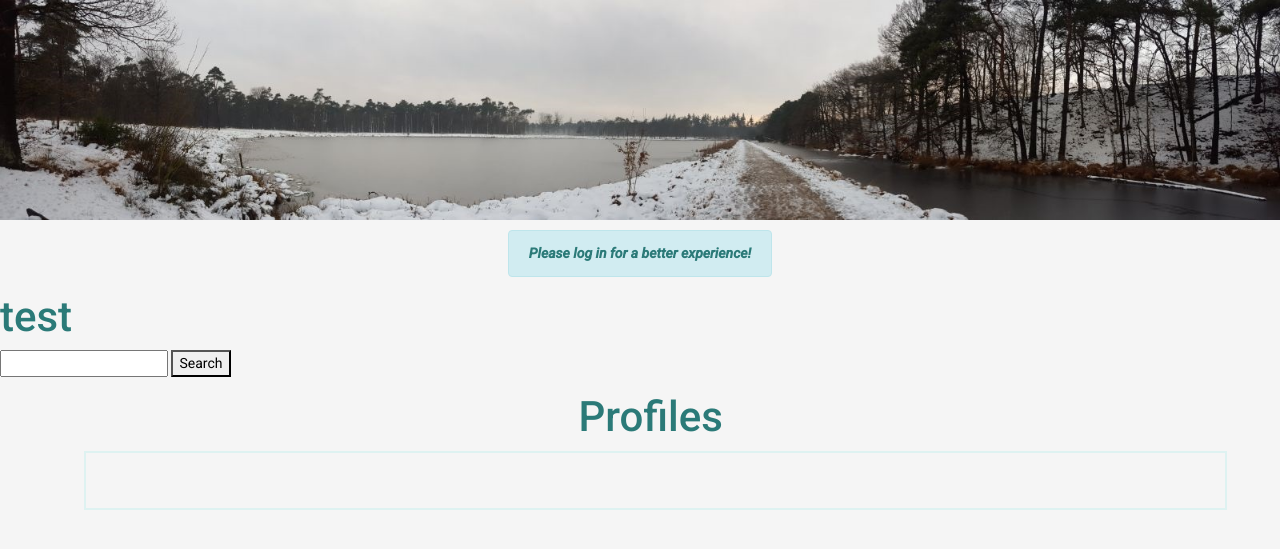
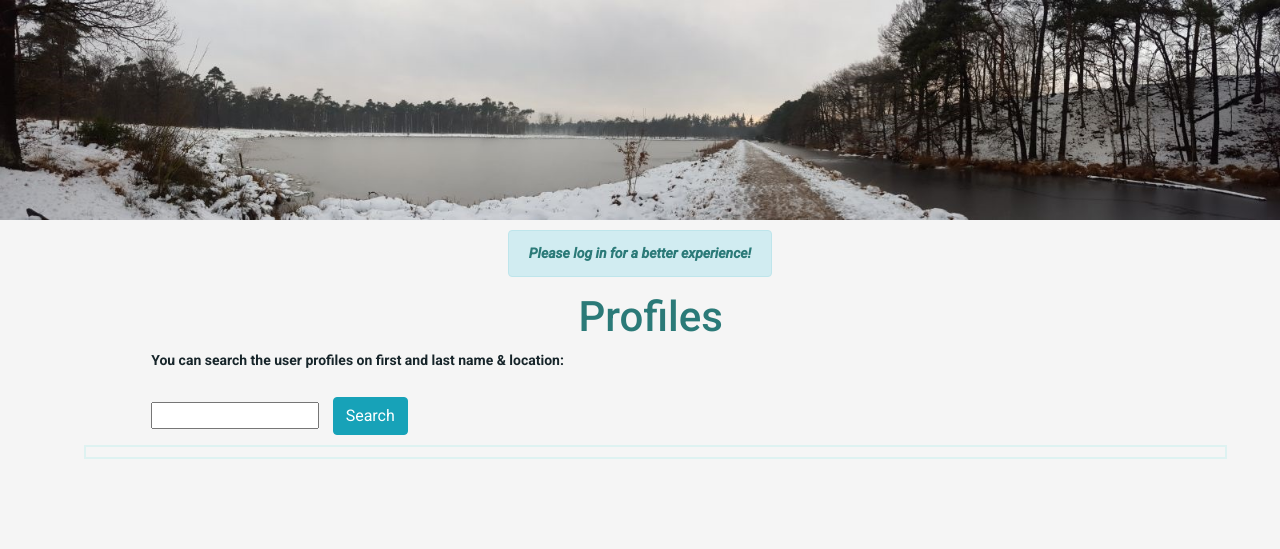
Before and after one commit to RikDuijm/trail-running, a Django app: page /accounts/users/ in a window 1280 px wide. Shown: the part 89-638 px from the top of the page. Run offline with Django 3.2, Linux system fonts and the light colour scheme; some libraries are stand-ins or nearby versions.

Commit message:
improved css and layout seach button in allusers template

```diff
--- a/accounts/templates/allusers.html
+++ b/accounts/templates/allusers.html
@@ -4,18 +4,20 @@
 
 {% block content %}
 
-<h1>test</h1>
-        <div class="display">
-            <form action="{% url 'search_user' %}" method="get">
-                <input type="text" name="q">
-                <button type="search">Search</button>
-            </form>
-        </div>
+    <div class="col-11 inner-content">
+        <h1 class="text-center">Profiles</h1>
+            <div class=" col-12 inner-content">
+                <p><strong>You can search the user profiles on first and last name & location:</strong></p>
+                <form action="{% url 'search_user' %}" method="get">
+                    <input type="text" name="q">
+                    <button type="search" class="btn btn-info post-details-btn" id="search-btn">Search</button>
+                </form>
+            </div>
+            <div class="col-12  discounts feature-text">
 
 
-    <div class="col-11 inner-content">
-        <h1 class="text-center">Profiles</h1>
-            <div class="col-12  discounts feature-text">
+
+
         {% for user in users %}
             <div class="row">
                 <div class="col-2 offset-1 more-margin-left small-less-margin-left">
@@ -36,9 +38,8 @@
             </div>
             <hr>
         {% endfor %}
+            </div>
+    </div>
 
-        <div class="container-fluid">
-            <div class="row">
-                <div class="col-10 col-md-4 userprofile-details feature-text">
 
 {% endblock %}
--- a/static/css/custom.css
+++ b/static/css/custom.css
@@ -254,6 +254,10 @@ form {
     display: inline-block;
 }
 
+#search-btn {
+    margin-top: 10px;
+    margin-left: 10px;
+}
 
 .profile-thumbnail {
     position: absolute;
```
